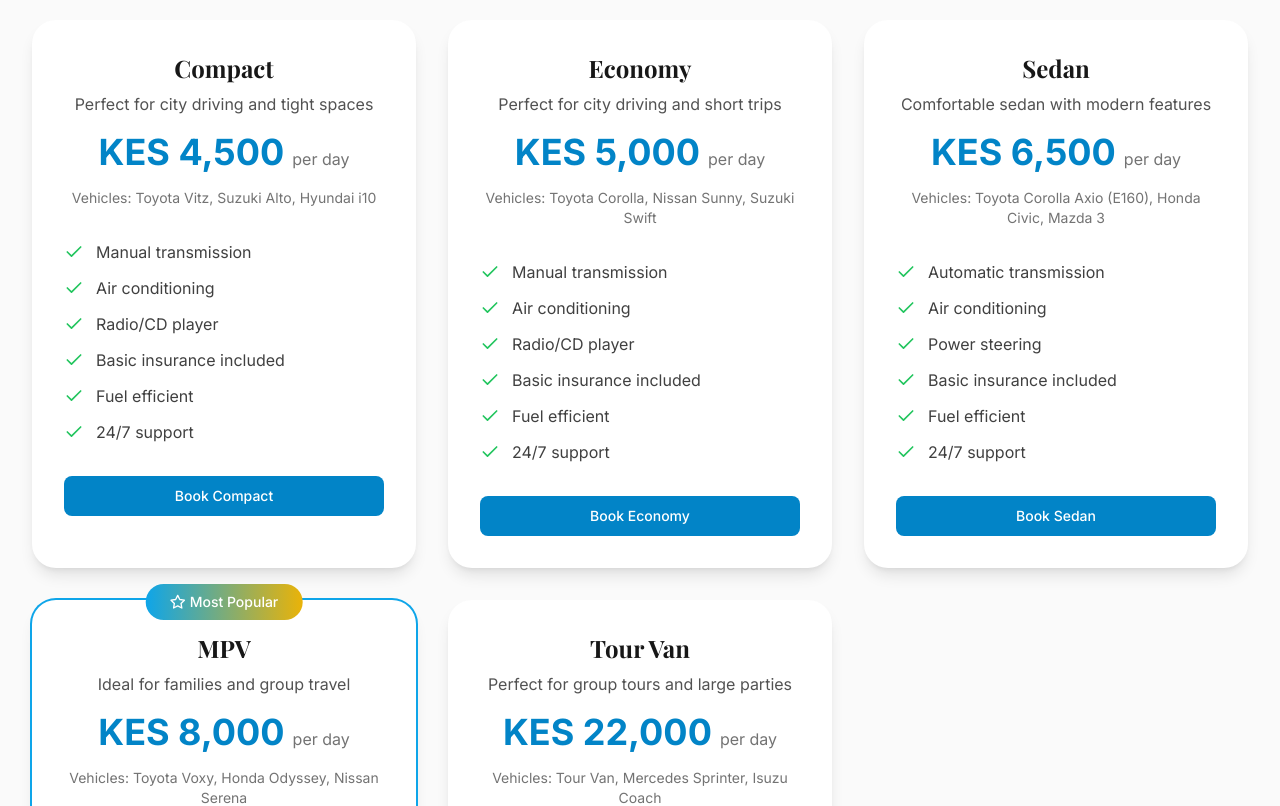
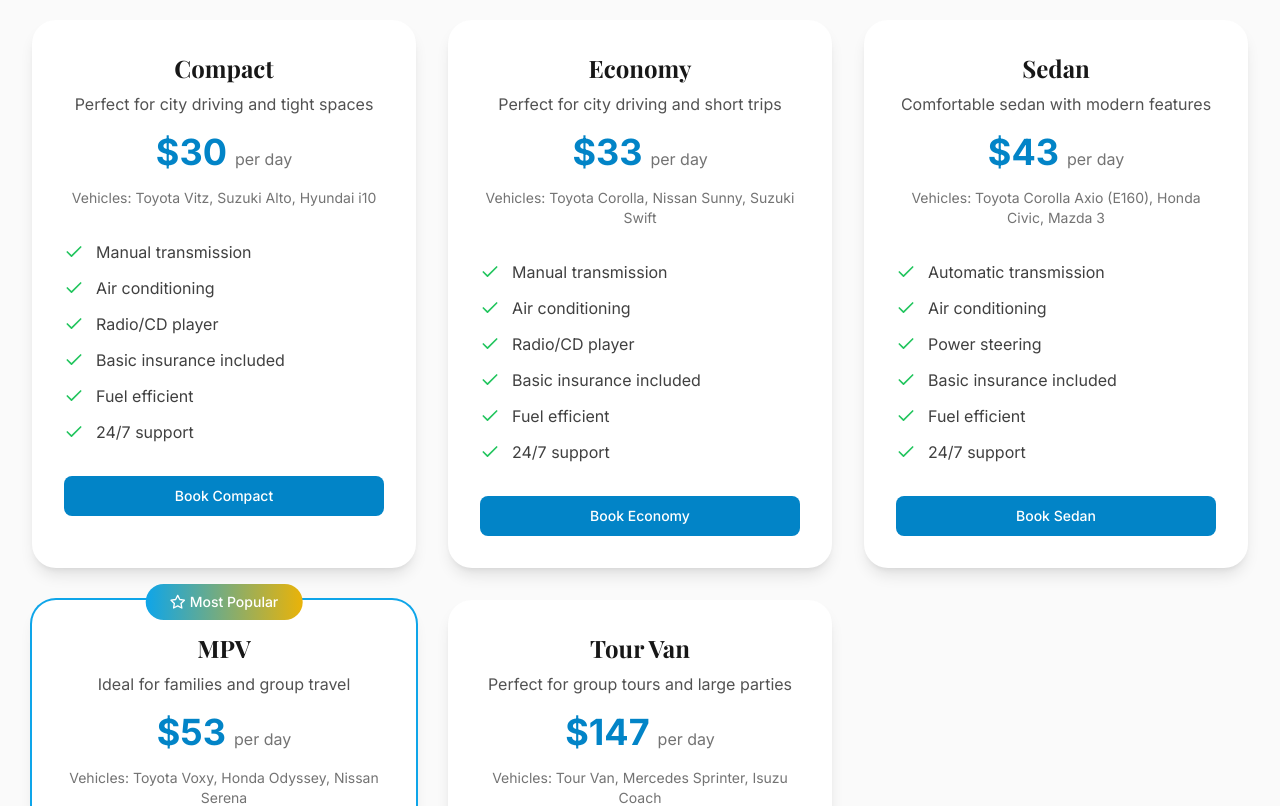
Before and after one commit to Robertoukootieno/BODON-website, a Next.js app: page /car-rental in a window 1280 px wide. Shown: the part 3560-4366 px from the top of the page. Built offline with nearby package versions, Linux system fonts and the light colour scheme; no server answers; a web font is replaced by a local one.

Commit message:
chore: remove pricing from Premium Car Rental Services and Additional Services sections, update Transparent Pricing to USD

```diff
--- a/src/components/sections/CarRentalPreview.tsx
+++ b/src/components/sections/CarRentalPreview.tsx
@@ -88,11 +88,6 @@ export default function CarRentalPreview() {
                   alt={vehicle.name}
                   className="w-full h-full object-cover transition-transform duration-300 hover:scale-105"
                 />
-                <div className="absolute top-4 right-4 bg-white/90 backdrop-blur-sm px-3 py-1 rounded-full">
-                  <span className="text-sm font-semibold text-primary-600">
-                    {vehicle.price}
-                  </span>
-                </div>
               </div>
 
               <div className="p-6">
--- a/src/components/sections/CarRentalPricing.tsx
+++ b/src/components/sections/CarRentalPricing.tsx
@@ -4,12 +4,13 @@ import { motion } from 'framer-motion'
 import { Check, Star } from 'lucide-react'
 import Button from '@/components/ui/Button'
 import Link from 'next/link'
+import { formatKESPrice } from '@/lib/utils'
 
 const pricingPlans = [
   {
     name: 'Compact',
     description: 'Perfect for city driving and tight spaces',
-    price: 'KES 4,500',
+    price: 30,
     period: 'per day',
     popular: false,
     vehicles: ['Toyota Vitz', 'Suzuki Alto', 'Hyundai i10'],
@@ -25,7 +26,7 @@ const pricingPlans = [
   {
     name: 'Economy',
     description: 'Perfect for city driving and short trips',
-    price: 'KES 5,000',
+    price: 33,
     period: 'per day',
     popular: false,
     vehicles: ['Toyota Corolla', 'Nissan Sunny', 'Suzuki Swift'],
@@ -41,7 +42,7 @@ const pricingPlans = [
   {
     name: 'Sedan',
     description: 'Comfortable sedan with modern features',
-    price: 'KES 6,500',
+    price: 43,
     period: 'per day',
     popular: false,
     vehicles: ['Toyota Corolla Axio (E160)', 'Honda Civic', 'Mazda 3'],
@@ -57,7 +58,7 @@ const pricingPlans = [
   {
     name: 'MPV',
     description: 'Ideal for families and group travel',
-    price: 'KES 8,000',
+    price: 53,
     period: 'per day',
     popular: true,
     vehicles: ['Toyota Voxy', 'Honda Odyssey', 'Nissan Serena'],
@@ -74,7 +75,7 @@ const pricingPlans = [
   {
     name: 'Tour Van',
     description: 'Perfect for group tours and large parties',
-    price: 'KES 22,000',
+    price: 147,
     period: 'per day',
     popular: false,
     vehicles: ['Tour Van', 'Mercedes Sprinter', 'Isuzu Coach'],
@@ -150,7 +151,7 @@ export default function CarRentalPricing() {
                 </p>
                 <div className="mb-4">
                   <span className="text-4xl font-bold text-primary-600">
-                    {plan.price}
+                    {formatKESPrice(plan.price)}
                   </span>
                   <span className="text-neutral-500 ml-2">
                     {plan.period}
@@ -201,7 +202,6 @@ export default function CarRentalPricing() {
             {additionalServices.map((service, index) => (
               <div key={index} className="flex justify-between items-center p-4 bg-neutral-50 rounded-xl">
                 <span className="text-neutral-700 font-medium">{service.name}</span>
-                <span className="text-primary-600 font-bold">{service.price}</span>
               </div>
             ))}
           </div>
```
